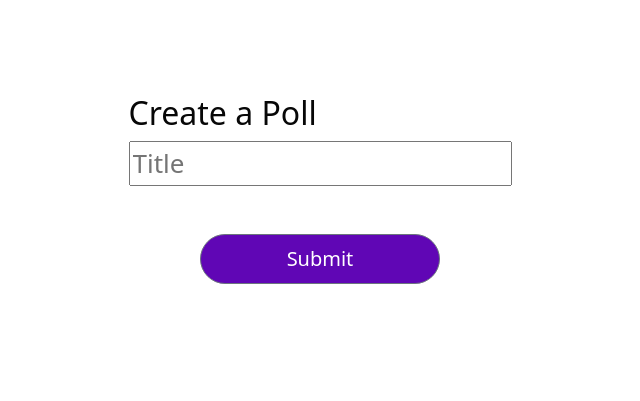
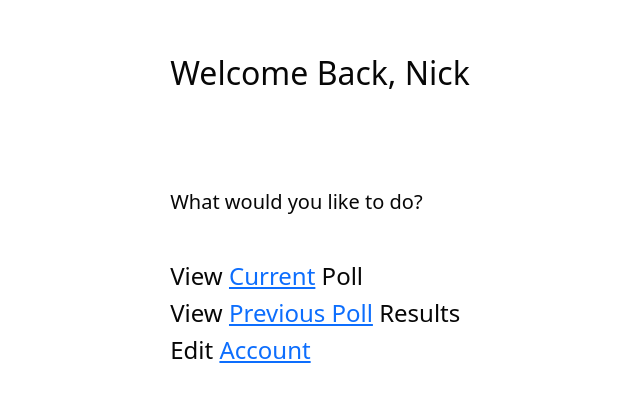
Before and after one commit to pancakeparfait/Polling-App, a React (Create React App) app: page / in a window 1280 px wide. Shown: the part 187-588 px from the top of the page, without its empty margins (320-960 px from the left). Built offline with nearby package versions, Linux system fonts and the light colour scheme.

Commit message:
changes to App.js file

```diff
--- a/src/App.js
+++ b/src/App.js
@@ -20,8 +20,8 @@ function App() {
           {/* <SignIn /> */}
           {/* <AdminSignUP /> */}
           {/* <AdminWelcomePage /> */}
-          {/* <UserWelcomePage /> */}
-          <CreatePollQuestions />
+          <UserWelcomePage />
+          {/* <CreatePollQuestions /> */}
         </div>
 
         <Switch>
```
